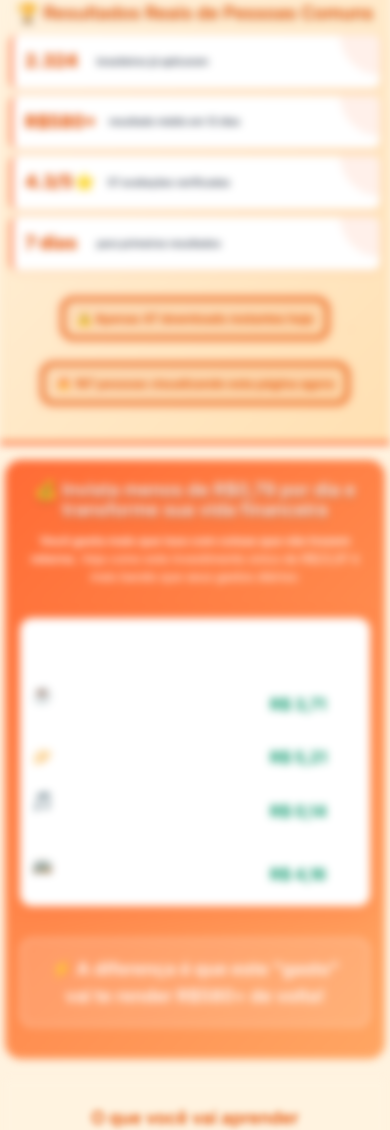
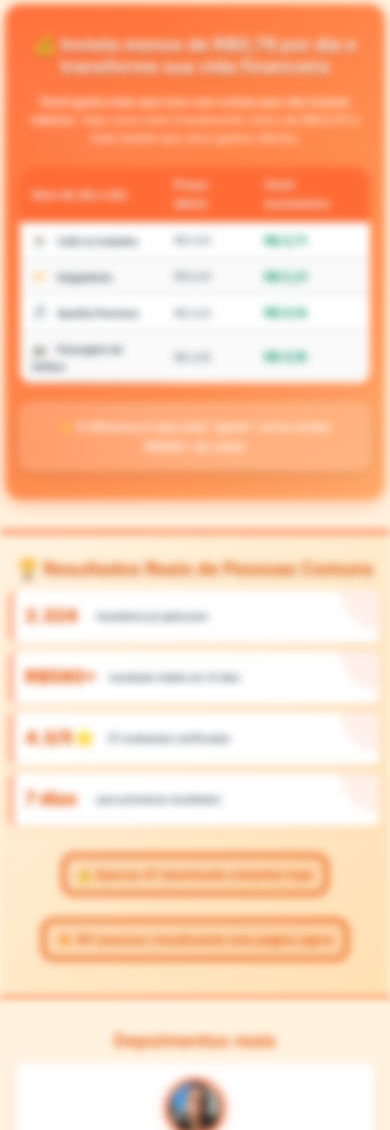
Before and after one commit to Corvoz2025/ravenna-agency, a plain HTML site: page ED FINANCEIRA/index.html in a window 390 px wide. Shown: the part 870-2000 px from the top of the page. Drawn offline with Linux system fonts and the light colour scheme.

Commit message:
final 1.0

```diff
--- a/ED FINANCEIRA/index.html
+++ b/ED FINANCEIRA/index.html
@@ -191,6 +191,83 @@
       </div>
     </section>
 
+    <!-- Seção: Nova Investimento - Comparação de Preços -->
+    <section class="nova-investimento">
+      <div class="investimento-wrapper">
+        <h2 class="investimento-title">
+          💰 Invista menos de R$0,79 por dia e transforme sua vida financeira
+        </h2>
+
+        <p class="investimento-subtitle">
+          <strong
+            >Você gasta mais que isso com coisas que não trazem retorno.</strong
+          >
+          Veja como este investimento único de R$23,97 é mais barato que seus
+          gastos diários:
+        </p>
+
+        <div class="comparacao-table-wrapper">
+          <table
+            class="comparacao-table"
+            role="table"
+            aria-label="Comparação de custos diários"
+          >
+            <caption class="sr-only">
+              Comparação do custo do e-book com gastos cotidianos
+            </caption>
+            <thead>
+              <tr>
+                <th scope="col">Item do dia a dia</th>
+                <th scope="col">Preço diário</th>
+                <th scope="col">Você economiza</th>
+              </tr>
+            </thead>
+            <tbody>
+              <tr>
+                <th scope="row">
+                  <span class="item-emoji" aria-hidden="true">☕</span> Café no
+                  trabalho
+                </th>
+                <td>R$ 4,50</td>
+                <td class="valor-economia">R$ 3,71</td>
+              </tr>
+              <tr>
+                <th scope="row">
+                  <span class="item-emoji" aria-hidden="true">🥟</span>
+                  Salgadinho
+                </th>
+                <td>R$ 6,00</td>
+                <td class="valor-economia">R$ 5,21</td>
+              </tr>
+              <tr>
+                <th scope="row">
+                  <span class="item-emoji" aria-hidden="true">🎵</span> Spotify
+                  Premium
+                </th>
+                <td>R$ 0,93</td>
+                <td class="valor-economia">R$ 0,14</td>
+              </tr>
+              <tr>
+                <th scope="row">
+                  <span class="item-emoji" aria-hidden="true">🚌</span> Passagem
+                  de ônibus
+                </th>
+                <td>R$ 4,95</td>
+                <td class="valor-economia">R$ 4,16</td>
+              </tr>
+            </tbody>
+          </table>
+        </div>
+
+        <div class="investimento-destaque">
+          <strong
+            >⚡ A diferença é que este "gasto" vai te render R$580+ de
+            volta!</strong
+          >
+        </div>
+      </div>
+    </section>
+
     <!-- NOVA Seção: Prova Social Concentrada -->
     <section class="prova-social">
       <div class="container">
@@ -222,121 +299,6 @@
           <div class="text">🔥 167 pessoas visualizando esta página agora</div>
         </div>
       </div>
-    </section>
-
-    <!-- Seção: Invista menos de R$0,79 por dia - CORRIGIDA -->
-    <section class="section alt investimento">
-      <h2>
-        💰 Invista menos de R$0,79 por dia e transforme sua vida financeira
-      </h2>
-      <p>
-        <strong
-          >Você gasta mais que isso com coisas que não trazem retorno.</strong
-        >
-        Veja como este investimento único de R$23,97 é mais barato que seus
-        gastos diários:
-      </p>
-
-      <div class="tabela-comparativa">
-        <table role="table" aria-label="Comparação de custos diários">
-          <caption class="sr-only">
-            Comparação do custo do e-book com gastos cotidianos
-          </caption>
-          <thead>
-            <tr>
-              <th scope="col">Item do dia a dia</th>
-              <th scope="col">Preço diário</th>
-              <th scope="col">Você economiza</th>
-            </tr>
-          </thead>
-          <tbody>
-            <tr>
-              <th scope="row">
-                <span class="emoji" aria-hidden="true">☕</span> Café no
-                trabalho
-              </th>
-              <td>R$ 4,50</td>
-              <td class="economia-valor">R$ 3,71</td>
-            </tr>
-            <tr>
-              <th scope="row">
-                <span class="emoji" aria-hidden="true">🥟</span> Salgadinho
-              </th>
-              <td>R$ 6,00</td>
-              <td class="economia-valor">R$ 5,21</td>
-            </tr>
-            <tr>
-              <th scope="row">
-                <span class="emoji" aria-hidden="true">🎵</span> Spotify Premium
-              </th>
-              <td>R$ 0,93</td>
-              <td class="economia-valor">R$ 0,14</td>
-            </tr>
-            <tr>
-              <th scope="row">
-                <span class="emoji" aria-hidden="true">🚌</span> Passagem de
-                ônibus
-              </th>
-              <td>R$ 4,95</td>
-              <td class="economia-valor">R$ 4,16</td>
-            </tr>
-          </tbody>
-        </table>
-      </div>
-
-      <p style="margin-top: 24px; text-align: center; font-size: 1.1em">
-        <strong
-          >⚡ A diferença é que este "gasto" vai te render R$580+ de
-          volta!</strong
-        >
-      </p>
-    </section>
-
-    <!-- O que você vai aprender -->
-    <section class="section section-aprender">
-      <h2>O que você vai aprender</h2>
-      <ul class="lista-com-imagens">
-        <li>
-          <img
-            src="Imagens do conteudo/imagens0.png"
-            alt="Ícone: Cérebro pensando - Mindset financeiro"
-            loading="lazy"
-          />
-          <span>Pensar como rico mesmo ganhando pouco</span>
-        </li>
-        <li>
-          <img
-            src="Imagens do conteudo/imagens1.png"
-            alt="Ícone: Dinheiro crescendo - Renda extra"
-            loading="lazy"
-          />
-          <span>Estratégias reais de renda extra</span>
-        </li>
-        <li>
-          <img
-            src="Imagens do conteudo/imagens2.png"
-            alt="Ícone: Escudo protetor - Proteção contra inflação"
-            loading="lazy"
-          />
-          <span>Como fugir da inflação e proteger seu dinheiro</span>
-        </li>
-        <li>
-          <img
-            src="Imagens do conteudo/imagens3.png"
-            alt="Ícone: Calculadora e gráficos - Gestão financeira"
-            loading="lazy"
-          />
-          <span>Como administrar, investir e acompanhar seus resultados</span>
-        </li>
-        <li>
-          <img
-            src="Imagens do conteudo/imagens4.png"
-            alt="Ícone: Gráficos didáticos - Aprendizado visual"
-            loading="lazy"
-          />
-          <span>Entender tudo com gráficos simples e diretos</span>
-        </li>
-      </ul>
     </section>
 
     <!-- Depoimentos Reais -->
--- a/ED FINANCEIRA/style.css
+++ b/ED FINANCEIRA/style.css
@@ -457,31 +457,6 @@ ul li {
   background: var(--bg-gradient-warm);
   border-radius: 0;
   margin: 40px 0;
-}
-
-.section.alt.investimento {
-  background: var(--bg-gradient-vibrant);
-  padding: var(--spacing-xl) var(--spacing-lg);
-  text-align: center;
-  border-radius: var(--border-radius-xl);
-  margin: 60px auto;
-  max-width: 900px;
-  color: var(--white);
-}
-
-.section.alt.investimento h2 {
-  font-size: var(--font-size-3xl);
-  margin-bottom: var(--spacing-lg);
-  color: var(--white);
-  text-shadow: 0 2px 4px rgba(0, 0, 0, 0.3);
-}
-
-.section.alt.investimento p {
-  font-size: 1.2rem;
-  margin: 0 auto 2rem;
-  max-width: 700px;
-  color: rgba(255, 255, 255, 0.95);
-  font-weight: 500;
 }
 
 /* ===== TABELA COMPARATIVA ===== */
@@ -1314,22 +1289,6 @@ body.blurred > :not(#cookie-banner):not(#mute-btn) {
     font-size: var(--font-size-md);
   }
 
-  /* Seção Investimento Compacta */
-  .section.alt.investimento {
-    padding: 30px 20px;
-    margin: 20px 0;
-  }
-
-  .section.alt.investimento h2 {
-    font-size: var(--font-size-2xl);
-    margin-bottom: 16px;
-  }
-
-  .section.alt.investimento p {
-    font-size: 1rem;
-    margin-bottom: 16px;
-  }
-
   /* Lista de Aprendizado Compacta */
   .section-aprender {
     padding: 40px 20px;
@@ -1560,22 +1519,6 @@ body.blurred > :not(#cookie-banner):not(#mute-btn) {
 
   .prova-social .urgency-indicator .text {
     font-size: var(--font-size-sm);
-  }
-
-  /* Investimento Ultra Compacto */
-  .section.alt.investimento {
-    padding: 20px 15px;
-    margin: 15px 5px;
-  }
-
-  .section.alt.investimento h2 {
-    font-size: var(--font-size-xl);
-    margin-bottom: 12px;
-  }
-
-  .section.alt.investimento p {
-    font-size: var(--font-size-sm);
-    margin-bottom: 12px;
   }
 
   /* Lista Aprendizado Ultra Compacta */
@@ -1813,14 +1756,6 @@ body.blurred > :not(#cookie-banner):not(#mute-btn) {
     justify-content: center;
   }
 
-  /* Seção investimento em uma dobra */
-  .section.alt.investimento {
-    max-height: 100vh;
-    display: flex;
-    flex-direction: column;
-    justify-content: center;
-  }
-
   /* Lista de aprendizado em uma dobra */
   .section-aprender {
     max-height: 100vh;
@@ -1851,7 +1786,6 @@ body.blurred > :not(#cookie-banner):not(#mute-btn) {
   .section,
   .hero,
   .prova-social,
-  .section.alt.investimento,
   .section-aprender,
   .para-quem-eh,
   .testimonials {
@@ -2139,95 +2073,318 @@ details summary:focus:not(:focus-visible) {
 .mt-2 {
   margin-top: var(--spacing-lg);
 }
-/* ===== CORREÇÃO ESPECÍFICA PARA SEÇÃO INVESTIMENTO ===== */
-.section.alt.investimento {
+/* ===== NOVA SEÇÃO INVESTIMENTO ===== */
+.nova-investimento {
   background: var(--bg-gradient-vibrant);
-  padding: var(--spacing-xl) var(--spacing-lg);
+  padding: 60px 20px;
   text-align: center;
   border-radius: var(--border-radius-xl);
   margin: 60px auto;
   max-width: 900px;
   color: var(--white);
-
-  /* CORREÇÃO: Remover flex para permitir fluxo normal do conteúdo */
-  display: block !important;
-
-  /* Garantir que todos os elementos filhos sejam visíveis */
-}
-
-.section.alt.investimento h2 {
+  box-shadow: var(--shadow-lg);
+  position: relative;
+  overflow: hidden;
+}
+
+.nova-investimento::before {
+  content: "";
+  position: absolute;
+  top: 0;
+  left: 0;
+  right: 0;
+  bottom: 0;
+  background: linear-gradient(
+    45deg,
+    transparent 30%,
+    rgba(255, 255, 255, 0.05) 50%,
+    transparent 70%
+  );
+  pointer-events: none;
+}
+
+.investimento-wrapper {
+  max-width: 800px;
+  margin: 0 auto;
+  position: relative;
+  z-index: 1;
+}
+
+.investimento-title {
   font-size: var(--font-size-3xl);
-  margin-bottom: var(--spacing-lg);
+  font-weight: 700;
+  margin-bottom: 24px;
   color: var(--white);
   text-shadow: 0 2px 4px rgba(0, 0, 0, 0.3);
-  display: block !important;
-  visibility: visible !important;
-}
-
-.section.alt.investimento p {
+  line-height: 1.2;
+}
+
+.investimento-subtitle {
   font-size: 1.2rem;
-  margin: 0 auto 2rem;
+  margin: 0 auto 32px;
   max-width: 700px;
   color: rgba(255, 255, 255, 0.95);
   font-weight: 500;
-  display: block !important;
-  visibility: visible !important;
   line-height: 1.5;
 }
 
-/* Garantir que a tabela também seja visível */
-.section.alt.investimento .tabela-comparativa {
-  display: block !important;
-  visibility: visible !important;
-  margin: 2rem auto;
-}
-
-/* Estilo para o parágrafo final */
-.section.alt.investimento p[style*="margin-top"] {
+.investimento-subtitle strong {
+  color: var(--white);
+  font-weight: 700;
+}
+
+/* ===== TABELA DE COMPARAÇÃO ===== */
+.comparacao-table-wrapper {
+  max-width: 700px;
+  margin: 0 auto 32px;
+  overflow-x: auto;
+  border-radius: var(--border-radius-lg);
+  box-shadow: var(--shadow-lg);
+  background: var(--white);
+}
+
+.comparacao-table {
+  width: 100%;
+  border-collapse: collapse;
+  background: var(--white);
+  border-radius: var(--border-radius-lg);
+  overflow: hidden;
+}
+
+.comparacao-table th,
+.comparacao-table td {
+  padding: 16px 20px;
+  text-align: left;
+  border-bottom: 1px solid var(--gray-300);
+  font-size: var(--font-size-md);
+}
+
+.comparacao-table thead th {
+  background: var(--primary-orange);
+  color: var(--white);
+  font-weight: 700;
+  font-size: var(--font-size-lg);
+  text-shadow: 0 1px 2px rgba(0, 0, 0, 0.2);
+}
+
+.comparacao-table tbody tr {
+  background: var(--white);
+  color: var(--gray-700);
+  transition: background-color var(--transition-fast);
+}
+
+.comparacao-table tbody tr:nth-child(even) {
+  background: #fafafa;
+}
+
+.comparacao-table tbody tr:hover {
+  background: var(--bg-light-orange);
+  transform: translateY(-1px);
+  box-shadow: 0 4px 8px rgba(0, 0, 0, 0.1);
+}
+
+.comparacao-table tbody tr:last-child td {
+  border-bottom: none;
+}
+
+.comparacao-table .item-emoji {
+  font-size: 1.4em;
+  margin-right: 10px;
+  display: inline-block;
+}
+
+.comparacao-table .valor-economia {
+  color: var(--success-green);
+  font-weight: 700;
+  font-size: var(--font-size-lg);
+  text-shadow: 0 1px 2px rgba(0, 0, 0, 0.1);
+}
+
+/* ===== DESTAQUE FINAL ===== */
+.investimento-destaque {
   background: rgba(255, 255, 255, 0.15);
-  padding: 16px;
+  padding: 20px 24px;
   border-radius: var(--border-radius-lg);
   border: 2px solid rgba(255, 255, 255, 0.3);
   font-weight: 700;
-  font-size: 1.1em !important;
-  margin-top: 24px !important;
-}
-
-/* ===== OVERRIDE PARA MOBILE ===== */
+  font-size: 1.2em;
+  margin-top: 32px;
+  color: var(--white);
+  backdrop-filter: blur(10px);
+  box-shadow: 0 4px 15px rgba(0, 0, 0, 0.1);
+  position: relative;
+}
+
+.investimento-destaque::before {
+  content: "";
+  position: absolute;
+  top: 0;
+  left: 0;
+  right: 0;
+  bottom: 0;
+  background: linear-gradient(
+    45deg,
+    transparent,
+    rgba(255, 255, 255, 0.1),
+    transparent
+  );
+  border-radius: var(--border-radius-lg);
+  pointer-events: none;
+}
+
+/* ===== RESPONSIVIDADE ===== */
 @media (max-width: 768px) {
-  .section.alt.investimento {
-    padding: 30px 20px;
-    margin: 20px 10px;
-    display: block !important;
-    max-height: none !important;
-    overflow: visible !important;
-  }
-
-  .section.alt.investimento h2 {
+  .nova-investimento {
+    padding: 40px 15px;
+    margin: 40px 10px;
+  }
+
+  .investimento-title {
     font-size: var(--font-size-2xl);
+    margin-bottom: 20px;
+  }
+
+  .investimento-subtitle {
+    font-size: 1rem;
+    margin-bottom: 24px;
+  }
+
+  .comparacao-table th,
+  .comparacao-table td {
+    padding: 12px 16px;
+    font-size: var(--font-size-sm);
+  }
+
+  .comparacao-table thead th {
+    font-size: var(--font-size-md);
+  }
+
+  .comparacao-table .valor-economia {
+    font-size: var(--font-size-md);
+  }
+
+  .investimento-destaque {
+    font-size: 1rem;
+    padding: 16px 20px;
+    margin-top: 24px;
+  }
+}
+
+@media (max-width: 480px) {
+  .nova-investimento {
+    padding: 30px 15px;
+    margin: 30px 5px;
+  }
+
+  .investimento-title {
+    font-size: var(--font-size-xl);
     margin-bottom: 16px;
   }
 
-  .section.alt.investimento p {
-    font-size: 1rem;
-    margin-bottom: 16px;
-  }
-}
-
-@media (max-width: 480px) {
-  .section.alt.investimento {
-    padding: 20px 15px;
-    margin: 15px 5px;
-    display: block !important;
-  }
-
-  .section.alt.investimento h2 {
-    font-size: var(--font-size-xl);
-    margin-bottom: 12px;
-  }
-
-  .section.alt.investimento p {
+  .investimento-subtitle {
     font-size: var(--font-size-sm);
-    margin-bottom: 12px;
-  }
-}
+    margin-bottom: 20px;
+  }
+
+  .comparacao-table-wrapper {
+    margin-bottom: 20px;
+  }
+
+  .comparacao-table th,
+  .comparacao-table td {
+    padding: 8px 12px;
+    font-size: var(--font-size-xs);
+  }
+
+  .comparacao-table thead th {
+    font-size: var(--font-size-sm);
+  }
+
+  .comparacao-table .item-emoji {
+    font-size: 1.2em;
+    margin-right: 8px;
+  }
+
+  .comparacao-table .valor-economia {
+    font-size: var(--font-size-sm);
+  }
+
+  .investimento-destaque {
+    font-size: var(--font-size-sm);
+    padding: 12px 16px;
+    margin-top: 20px;
+  }
+}
+
+/* ===== ANIMAÇÕES SUTIS ===== */
+.nova-investimento {
+  animation: fadeInUp 0.6s ease-out;
+}
+
+@keyframes fadeInUp {
+  from {
+    opacity: 0;
+    transform: translateY(30px);
+  }
+  to {
+    opacity: 1;
+    transform: translateY(0);
+  }
+}
+
+.comparacao-table tbody tr {
+  animation: slideIn 0.4s ease-out backwards;
+}
+
+.comparacao-table tbody tr:nth-child(1) {
+  animation-delay: 0.1s;
+}
+.comparacao-table tbody tr:nth-child(2) {
+  animation-delay: 0.2s;
+}
+.comparacao-table tbody tr:nth-child(3) {
+  animation-delay: 0.3s;
+}
+.comparacao-table tbody tr:nth-child(4) {
+  animation-delay: 0.4s;
+}
+
+@keyframes slideIn {
+  from {
+    opacity: 0;
+    transform: translateX(-20px);
+  }
+  to {
+    opacity: 1;
+    transform: translateX(0);
+  }
+}
+
+/* ===== EFEITOS HOVER AVANÇADOS ===== */
+.investimento-destaque:hover {
+  transform: translateY(-2px);
+  box-shadow: 0 8px 25px rgba(0, 0, 0, 0.2);
+  border-color: rgba(255, 255, 255, 0.5);
+}
+
+.comparacao-table-wrapper:hover {
+  transform: translateY(-3px);
+  box-shadow: 0 12px 30px rgba(255, 107, 53, 0.3);
+}
+
+/* ===== ACESSIBILIDADE ===== */
+@media (prefers-reduced-motion: reduce) {
+  .nova-investimento,
+  .comparacao-table tbody tr,
+  .investimento-destaque,
+  .comparacao-table-wrapper {
+    animation: none;
+    transition: none;
+  }
+
+  .comparacao-table tbody tr:hover,
+  .investimento-destaque:hover,
+  .comparacao-table-wrapper:hover {
+    transform: none;
+  }
+}
```
